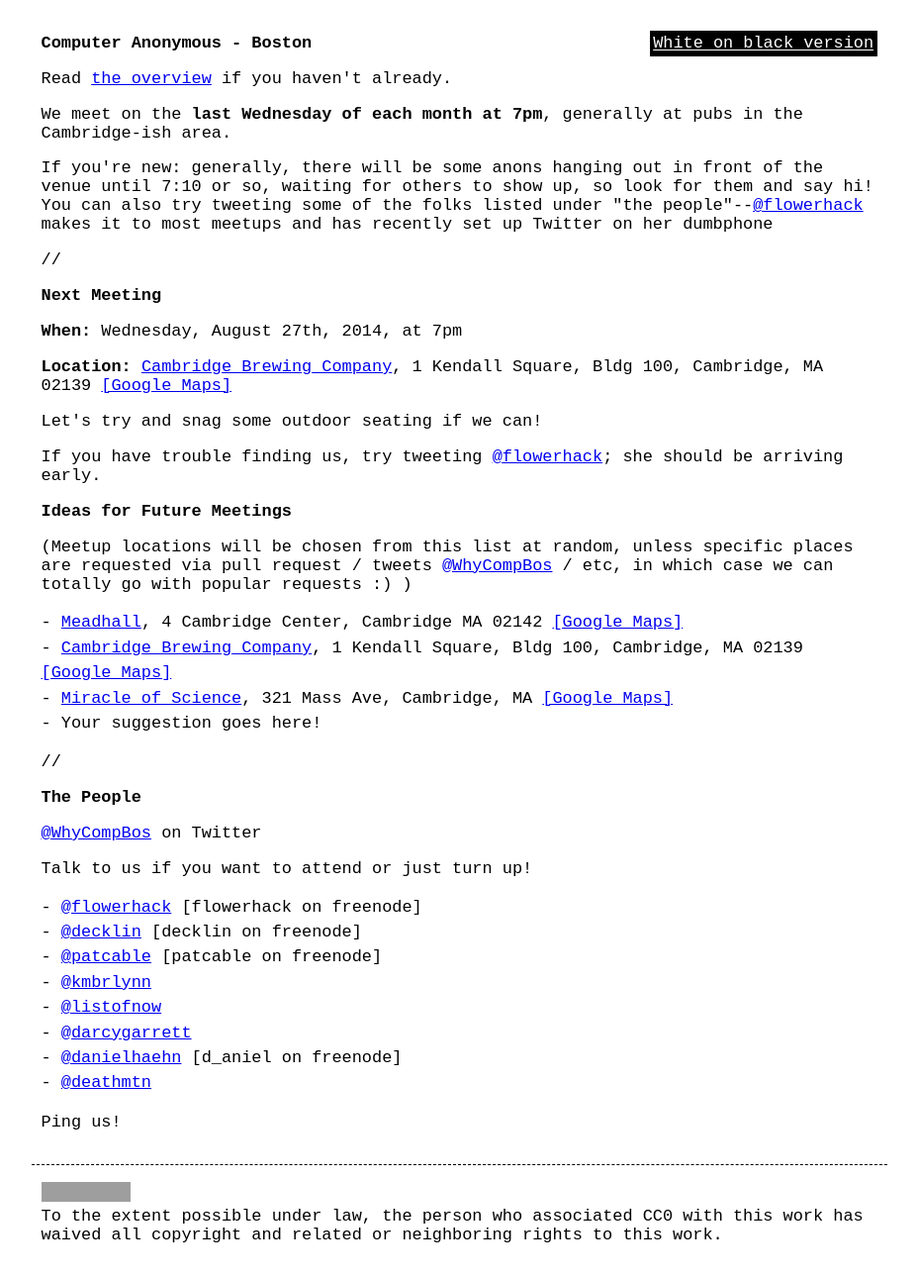
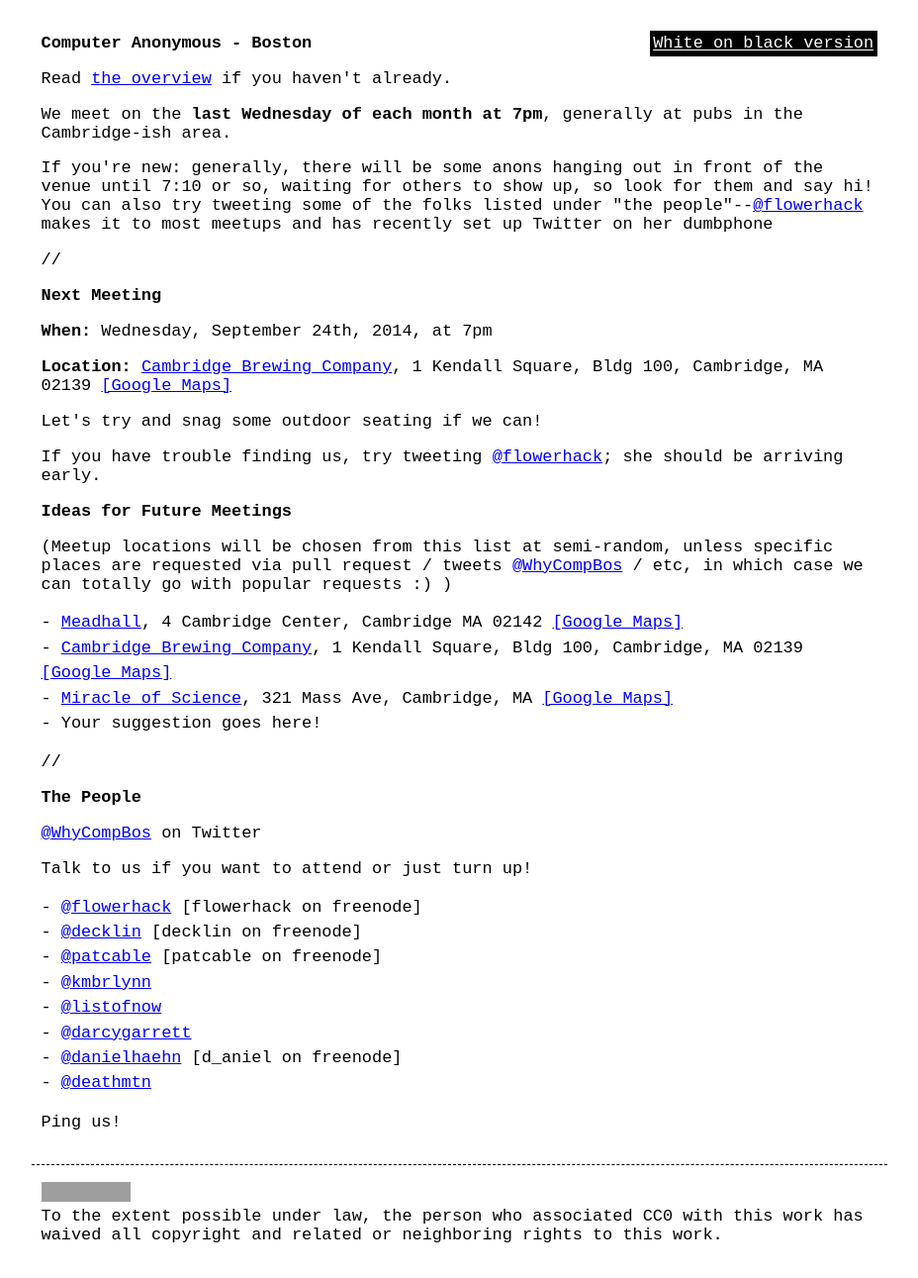
Before and after one commit to computeranonymous/computer, a Jekyll site: the page built from us_boston.html, in a window 1280 px wide. Shown: the whole page at 99% size, without its empty margins (176-1104 px from the left). Built offline with Jekyll 4.4.1, drawn with Linux system fonts in a browser that asks for light colours; grey boxes are pictures that could not be loaded.

Commit message:
Info for Sept 2014 Boston meetup

```diff
--- a/us_boston.html
+++ b/us_boston.html
@@ -9,13 +9,13 @@
     <p>//</p>
 
     <h2>Next Meeting</h2>
-    <p><b>When:</b> Wednesday, August 27th, 2014, at 7pm</p>
+    <p><b>When:</b> Wednesday, September 24th, 2014, at 7pm</p>
     <p><b>Location:</b> <a href="http://www.cambrew.com/">Cambridge Brewing Company</a>, 1 Kendall Square, Bldg 100, Cambridge, MA 02139 <a href="https://www.google.com/maps/place/1+Kendall+Square/@42.3677909,-71.0897233,17z/data=!3m1!4b1!4m2!3m1!1s0x89e370b1e645350f:0x9eb057fb6acd729d">[Google Maps]</a></p>
     <p>Let's try and snag some outdoor seating if we can!</p>
     <p>If you have trouble finding us, try tweeting <a href="https://twitter.com/flowerhack">@flowerhack</a>; she should be arriving early.</p>
 
     <h3>Ideas for Future Meetings</h3>
-    <p>(Meetup locations will be chosen from this list at random, unless specific places are requested via pull request / tweets <a href="https://twitter.com/WhyCompBos">@WhyCompBos</a> / etc, in which case we can totally go with popular requests :) )</p>
+    <p>(Meetup locations will be chosen from this list at semi-random, unless specific places are requested via pull request / tweets <a href="https://twitter.com/WhyCompBos">@WhyCompBos</a> / etc, in which case we can totally go with popular requests :) )</p>
     <ul>
       <li><a href="http://www.themeadhall.com/">Meadhall</a>, 4 Cambridge Center, Cambridge MA 02142 <a href="https://www.google.com/maps/place/Meadhall/@42.363684,-71.087326,17z/data=!3m1!4b1!4m2!3m1!1s0x89e370af118305e7:0x14839add5ff36499">[Google Maps]</a></li>
       <li><a href="http://www.cambrew.com/">Cambridge Brewing Company</a>, 1 Kendall Square, Bldg 100, Cambridge, MA 02139 <a href="https://www.google.com/maps/place/1+Kendall+Square/@42.3677909,-71.0897233,17z/data=!3m1!4b1!4m2!3m1!1s0x89e370b1e645350f:0x9eb057fb6acd729d">[Google Maps]</a></li>
```
